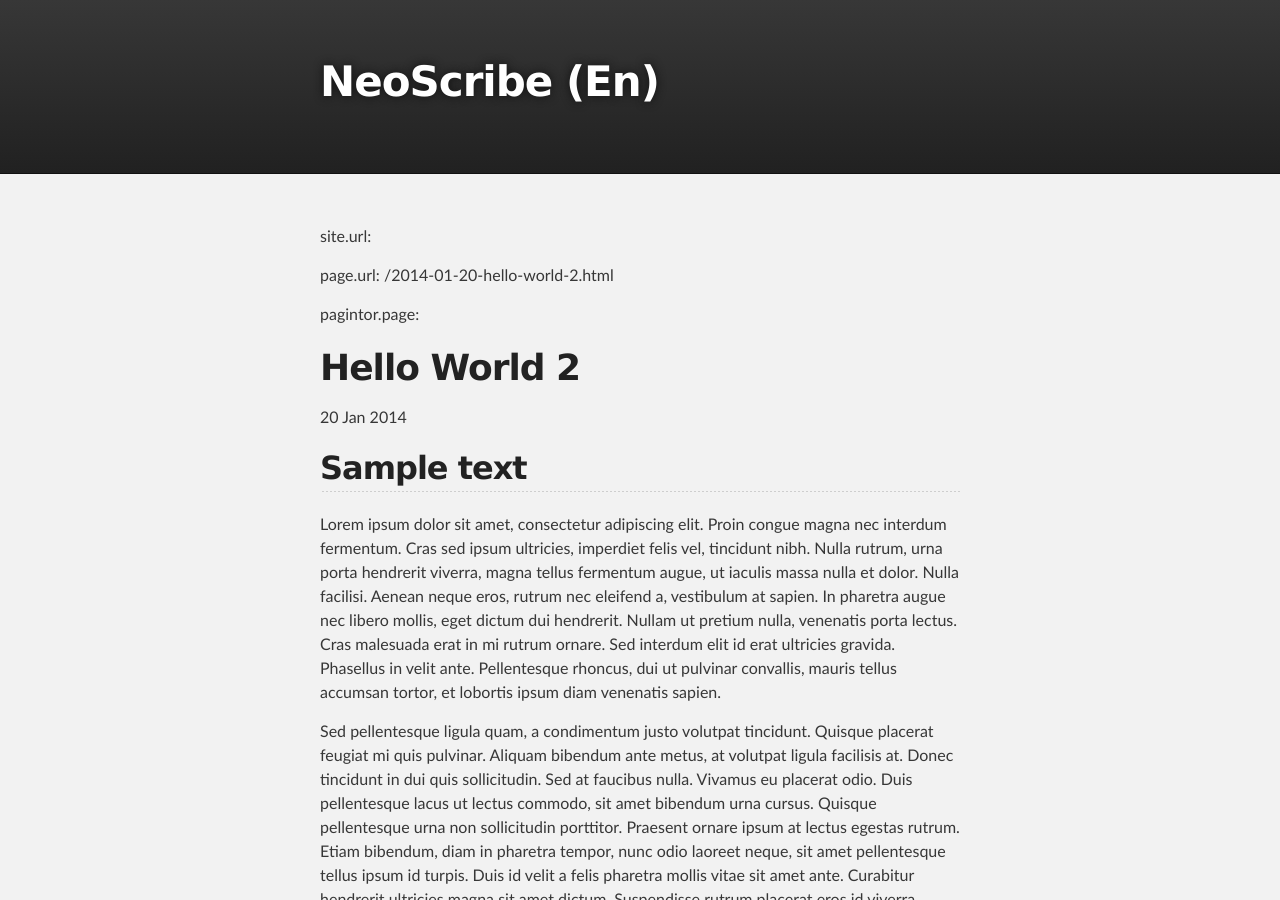
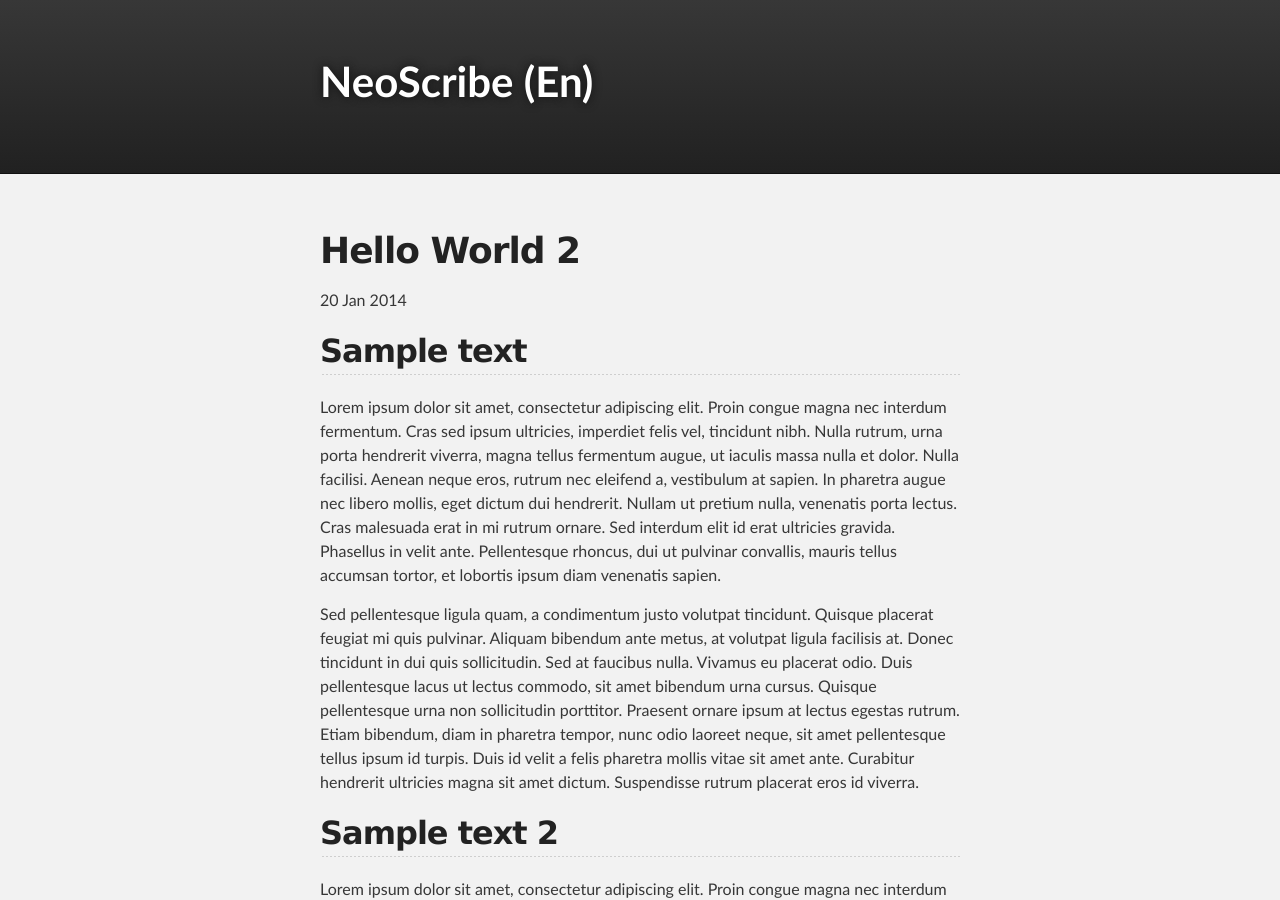
Before and after one commit to vireax/en, a Jekyll site: the page built from _posts/2014-01-20-hello-world-2.md, in a window 1280 px wide and 900 px high. Built offline with Jekyll 4.4.1, drawn with Linux system fonts in a browser that asks for light colours.

Commit message:
Update default.html

```diff
--- a/_layouts/default.html
+++ b/_layouts/default.html
@@ -20,7 +18,7 @@
         <header class="inner">
           <!--a id="forkme_banner" href="https://github.com/vireax/en">View on GitHub</a-->
 
-          <h1 id="project_title">NeoScribe (En)</h1>
+          <span id="project_title">NeoScribe (En)</span>
           <h2 id="project_tagline"></h2>
 
             <!--section id="downloads">
@@ -33,9 +31,6 @@
     <!-- MAIN CONTENT -->
     <div id="main_content_wrap" class="outer">
       <section id="main_content" class="inner">
-      <p>site.url: {{ site.url }}</p>
-      <p>page.url: {{ page.url }}</p>
-      <p>pagintor.page: {{ paginator.page }}</p>
         {{ content }}
       </section>
     </div>
```
Also changed, not shown: other parts of _layouts/default.html (+1 -3 lines).
